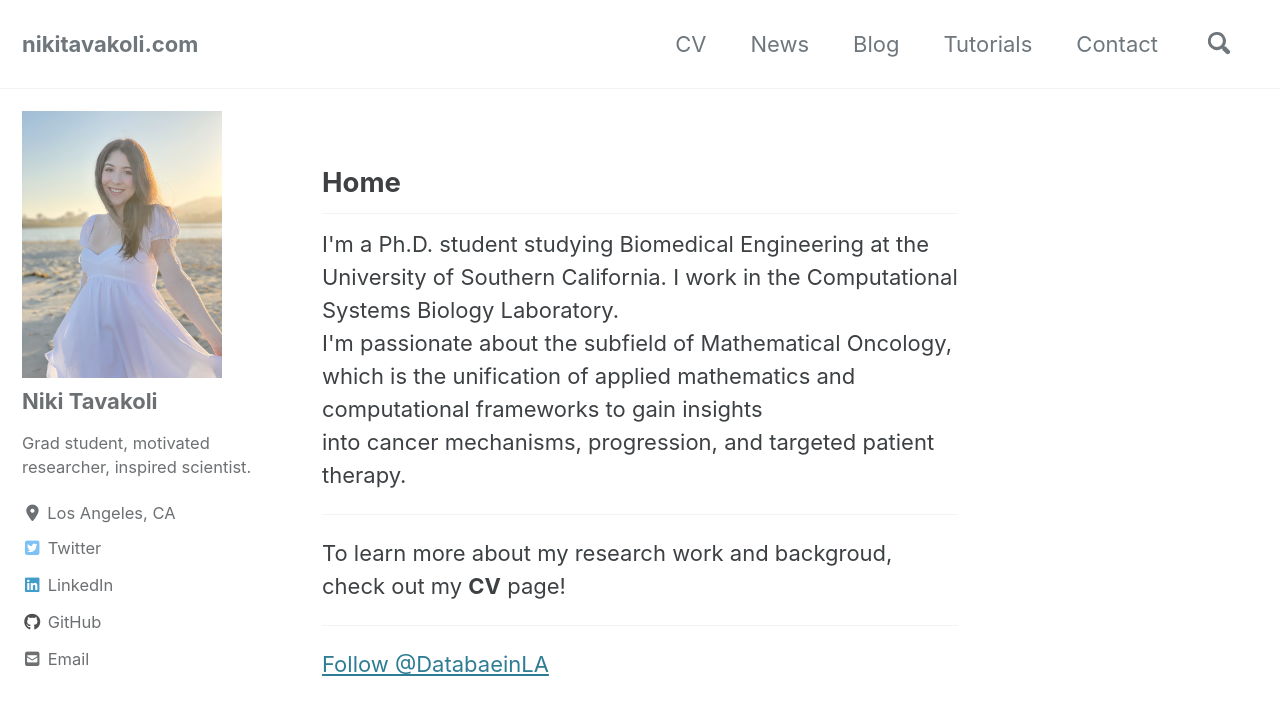
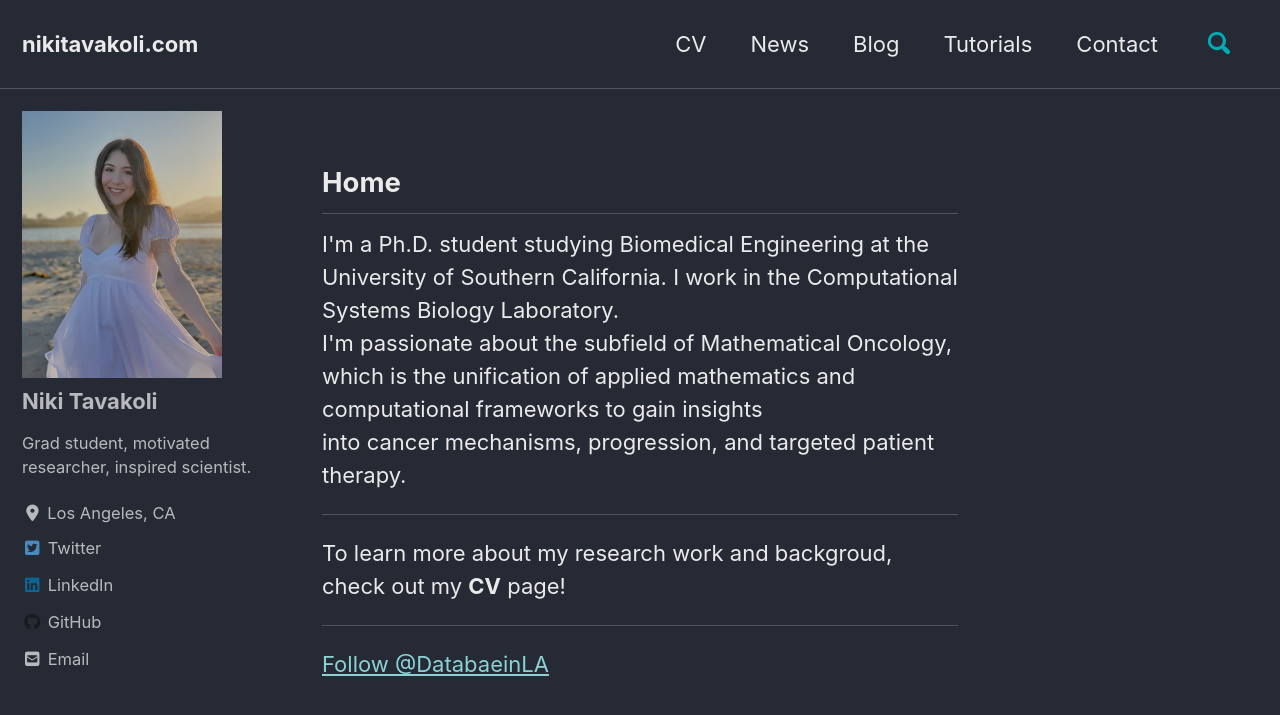
Before and after one commit to nikitavakoli/nikitavakoli.github.io, a Jekyll site: the page built from index.html, in a window 1280 px wide and 900 px high. Shown: the top 715 px of the window. Built offline with Jekyll 4.4.1, drawn with Linux system fonts in a browser that asks for light colours; cached includes are drawn as plain includes; nearby versions of some CDN libraries; the list of posts is cut into pages by our own code; comment, search, counter and statistics services are not loaded.

Commit message:
new theme

```diff
--- a/_config.yml
+++ b/_config.yml
@@ -12,7 +12,7 @@
 
 # theme                  : "minimal-mistakes-jekyll"
 # remote_theme           : "mmistakes/minimal-mistakes"
-minimal_mistakes_skin    : "default"
+minimal_mistakes_skin    : "dark"
 
 # Site Settings
 locale                   : "en-US"
```
